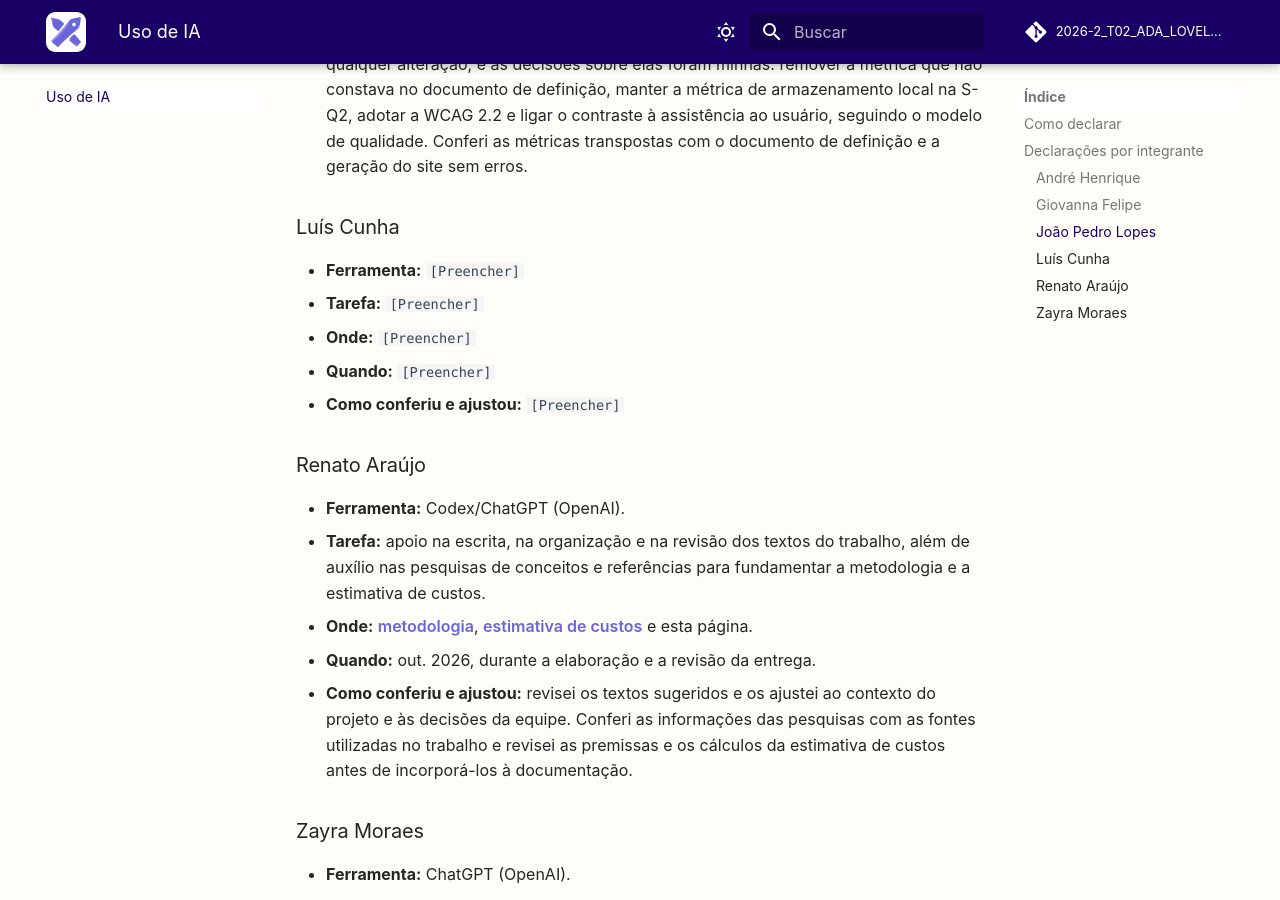
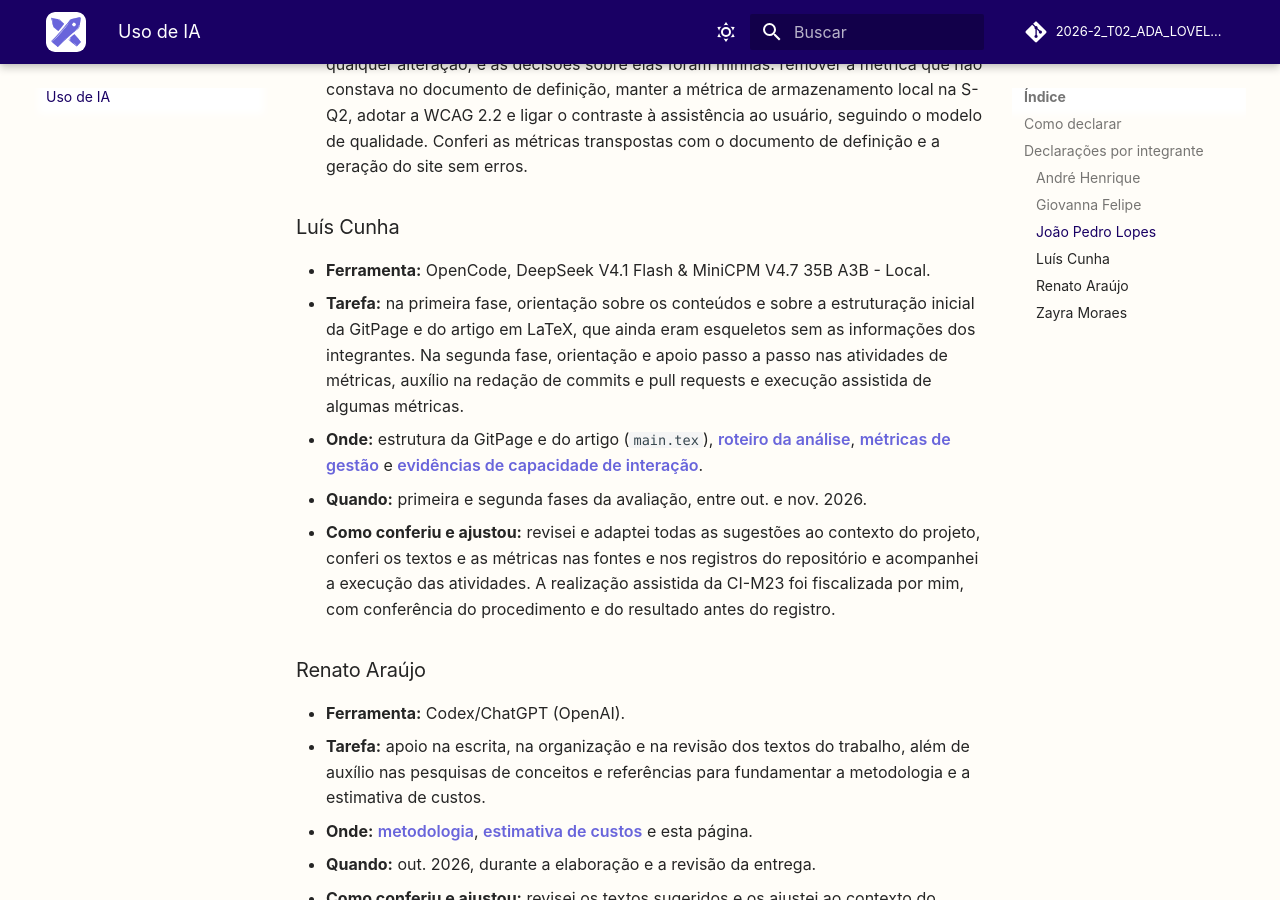
Before and after one commit to FCTE-Qualidade-de-Software-1/2026-2_T02_ADA_LOVELACE, an MkDocs documentation site: the page built from docs/uso-ia.md, in a window 1280 px wide and 900 px high, scrolled down 2297 px. Built offline with MkDocs 1.6.1 and Material for MkDocs 9.7.7, drawn with Linux system fonts in a browser that asks for light colours; comment, search, counter and statistics services are not loaded.

Commit message:
docs: atualizar contribuições de Luís Cunha e adicionar detalhes sobre uso de IA

```diff
--- a/docs/uso-ia.md
+++ b/docs/uso-ia.md
@@ -93,11 +93,21 @@ aparecer entre aspas e com a referência correspondente.
 
 ### Luís Cunha
 
-* **Ferramenta:** `[Preencher]`
-* **Tarefa:** `[Preencher]`
-* **Onde:** `[Preencher]`
-* **Quando:** `[Preencher]`
-* **Como conferiu e ajustou:** `[Preencher]`
+* **Ferramenta:** OpenCode, DeepSeek V4.1 Flash & MiniCPM V4.7 35B A3B - Local.
+* **Tarefa:** na primeira fase, orientação sobre os conteúdos e sobre a
+  estruturação inicial da GitPage e do artigo em LaTeX, que ainda eram
+  esqueletos sem as informações dos integrantes. Na segunda fase, orientação e
+  apoio passo a passo nas atividades de métricas, auxílio na redação de
+  commits e pull requests e execução assistida de algumas métricas.
+* **Onde:** estrutura da GitPage e do artigo (`main.tex`), [roteiro da
+  análise](analise/roteiro.md), [métricas de gestão](gestao/metricas.md) e
+  [evidências de capacidade de interação](../evidencias/capacidade-interacao/).
+* **Quando:** primeira e segunda fases da avaliação, entre out. e nov. 2026.
+* **Como conferiu e ajustou:** revisei e adaptei todas as sugestões ao
+  contexto do projeto, conferi os textos e as métricas nas fontes e nos
+  registros do repositório e acompanhei a execução das atividades. A
+  realização assistida da CI-M23 foi fiscalizada por mim, com conferência do
+  procedimento e do resultado antes do registro.
 
 ### Renato Araújo
 
```
Also changed, not shown: 1 other file.
